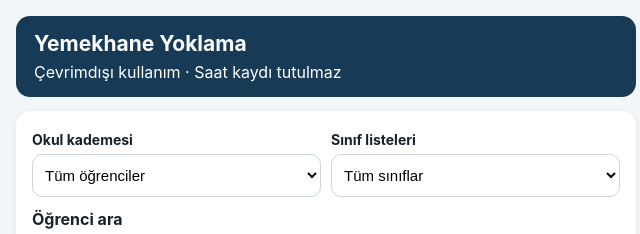
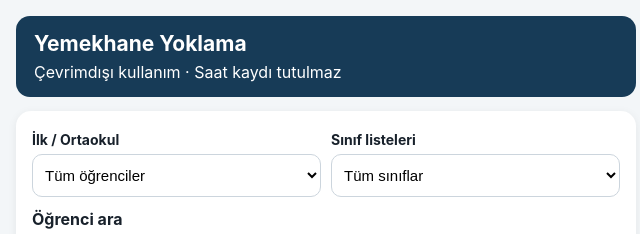
Before and after one commit to erkan2384-glitch/YEMEKHANE-TAK-P, a plain HTML site: page index.html in a window 1280 px wide. Shown: the top 234 px of the page, 314-954 px from the left. Drawn offline with nearby package versions, Linux system fonts and the light colour scheme.

Commit message:
Rename attendance school level label

```diff
--- a/index.html
+++ b/index.html
@@ -56,7 +56,7 @@ header h1{font-size:21px}
   <button id="cloudLogin" class="primary">Giriş yap ve öğrencileri eşitle</button>
   <p id="cloudStatus" class="small" aria-live="polite">Henüz bağlanmadı.</p>
 </section>
-<section class="card"><div class="attendance-filters"><div><label for="schoolLevel">Okul kademesi</label><select id="schoolLevel"><option value="all">Tüm öğrenciler</option><option value="primary">İlkokul (1–4)</option><option value="middle">Ortaokul (5–8)</option></select></div><div><label for="classList">Sınıf listeleri</label><select id="classList"><option value="">Tüm sınıflar</option></select></div></div><label for="search">Öğrenci ara</label><div class="searchbox"><input id="search" placeholder="Adını söyleyin veya yazın" autocomplete="off"><button type="button" id="clearSearch" aria-label="Aramayı temizle" title="Aramayı temizle">×</button></div><p class="small">Sesle aramak için iPhone klavyesindeki mikrofon simgesini kullanın.</p><div id="results"></div><div id="notice"></div></section>
+<section class="card"><div class="attendance-filters"><div><label for="schoolLevel">İlk / Ortaokul</label><select id="schoolLevel"><option value="all">Tüm öğrenciler</option><option value="primary">İlkokul (1–4)</option><option value="middle">Ortaokul (5–8)</option></select></div><div><label for="classList">Sınıf listeleri</label><select id="classList"><option value="">Tüm sınıflar</option></select></div></div><label for="search">Öğrenci ara</label><div class="searchbox"><input id="search" placeholder="Adını söyleyin veya yazın" autocomplete="off"><button type="button" id="clearSearch" aria-label="Aramayı temizle" title="Aramayı temizle">×</button></div><p class="small">Sesle aramak için iPhone klavyesindeki mikrofon simgesini kullanın.</p><div id="results"></div><div id="notice"></div></section>
 <section class="card addcard"><div class="sectiontitle">Yeni Öğrenci Ekle</div><div class="small" style="margin:8px 0 4px">Otomatik verilecek öğrenci numarası: <b id="nextId">0002</b></div><div class="addgrid"><div><label for="newClass">Sınıfı</label><input id="newClass" placeholder="Örn. 1-A" autocomplete="off"><div id="classRosterPreview" class="small" style="display:none;margin-top:8px;padding:10px;background:#f3f6f8;border-radius:10px" aria-live="polite"></div></div><div><label for="newClassNo">Sınıf numarası</label><input id="newClassNo" type="text" inputmode="numeric" placeholder="Örn. 12" autocomplete="off"></div><div class="wide"><label for="newName">Adı soyadı</label><input id="newName" placeholder="Öğrencinin adı soyadı"></div><div class="wide"><label for="parentPhone">Veli telefon numarası</label><input id="parentPhone" type="tel" inputmode="tel" autocomplete="tel" placeholder="Örn. 05xx xxx xx xx"></div></div><button id="addStudent" class="primary">Öğrenciyi ekle</button><p class="small">Öğrenci ortak bulut hesabına kaydedilir ve aynı hesaba giriş yapan diğer telefonların listesine eşitlenir.</p></section>
 
 <section class="card"><b>Yoklama kayıtları</b><p class="small">Kayıtlar bu telefonda korunur ve aynı hesaba bağlı cihazlarla bulutta birleştirilir. Bulut durumunu üst bölümden kontrol edin.</p><div id="records"></div><div class="row"><button id="exportStudents" class="secondary">Öğrenci listesini aktar</button><button id="exportRecords" class="secondary">Yoklama kayıtlarını aktar</button></div><div class="row"><button id="importBtn" class="secondary">Diğer telefondan CSV al</button><button id="backupBtn" class="secondary">Tüm verileri yedekle</button></div><input id="file" type="file" accept=".csv,text/csv" hidden></section>
```
